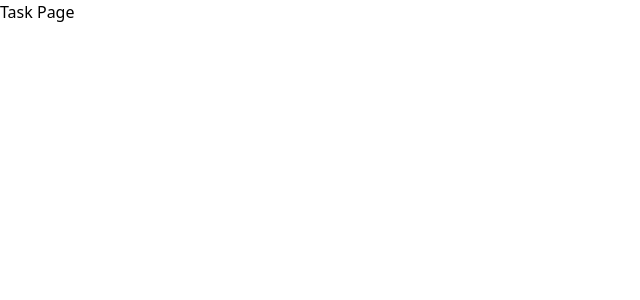
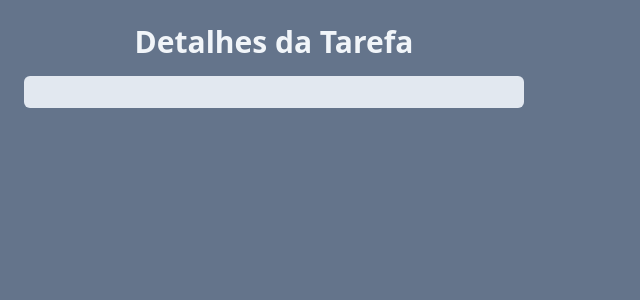
Before and after one commit to Julianagagliano7/react-lab, a React (Vite) app: page /task in a window 1280 px wide. Shown: the top 300 px of the page, without its empty margins (0-640 px from the left). Built offline with nearby package versions, Linux system fonts and the light colour scheme.

Commit message:
feat: start task page

```diff
--- a/src/App.jsx
+++ b/src/App.jsx
@@ -61,7 +61,10 @@
       <div className="w-[500px] space-y-4">
         <h1 className="text-3xl text-slate-100 font-bold text-center">Gerenciador de Tarefas</h1>
         <AddTasks onAddTaskSubmit={onAddTaskSubmit} />
-        <Tasks tasks={tasks} onTaskClick={onTaskClick} onDeleteTaskClick={onDeleteTaskClick} />
+        <Tasks
+          tasks={tasks}
+          onTaskClick={onTaskClick}
+          onDeleteTaskClick={onDeleteTaskClick} />
       </div>
     </div>
   )
--- a/src/components/Tasks.jsx
+++ b/src/components/Tasks.jsx
@@ -1,6 +1,17 @@
 import { ChevronRightIcon, TrashIcon } from "lucide-react";
+import { useNavigate } from "react-router-dom";
 
 function Tasks({ tasks, onTaskClick, onDeleteTaskClick }) {
+
+    const navigate = useNavigate();
+
+    function onSeeDetailsClick(task) {
+        const query = new URLSearchParams();
+        query.set("title", task.title);
+        query.set("description", task.description);
+        navigate(`/task?${query.toString()}`)
+    }
+
     return (
         <ul className="space-y-4 p-6 bg-slate-200 rounded-md shadow">
             {tasks.map((task) => (
@@ -10,7 +21,10 @@
                         className={`bg-slate-400 text-left w-full text-white p-2 rounded-md ${task.isCompleted && 'line-through'} `}>
                         {task.title}
                     </button>
-                    <button className="bg-slate-400 p-2 rounded-md text-white">
+                    <button
+                        className="bg-slate-400 p-2 rounded-md text-white"
+                        onClick={() => onSeeDetailsClick(task)}
+                    >
                         <ChevronRightIcon />
                     </button>
                     <button onClick={() => onDeleteTaskClick(task.id)} className="bg-slate-400 p-2 rounded-md text-white">
--- a/src/pages/TaskPage.jsx
+++ b/src/pages/TaskPage.jsx
@@ -1,5 +1,22 @@
-function TaskPage(){
-    return <h1>Task Page</h1>
+import { useSearchParams } from "react-router-dom";
+
+function TaskPage() {
+
+    const [searchParams] = useSearchParams();
+    const title = searchParams.get("title");
+    const description = searchParams.get("description");
+
+    return (
+        <div className="h-screen w-screen bg-slate-500 p-6">
+            <div className="w-[500px] space-y-4">
+                <h1 className="text-3xl text-slate-100 font-bold text-center">Detalhes da Tarefa</h1>
+                <div className="bg-slate-200 p-4 rounded-md">
+                    <h2 className="text-xl font-bold text-slate-600">{title}</h2>
+                    <h2 className="text-slate-600">{description}</h2>
+                </div>
+            </div>
+        </div>
+    )
 }
 
 export default TaskPage;
```
